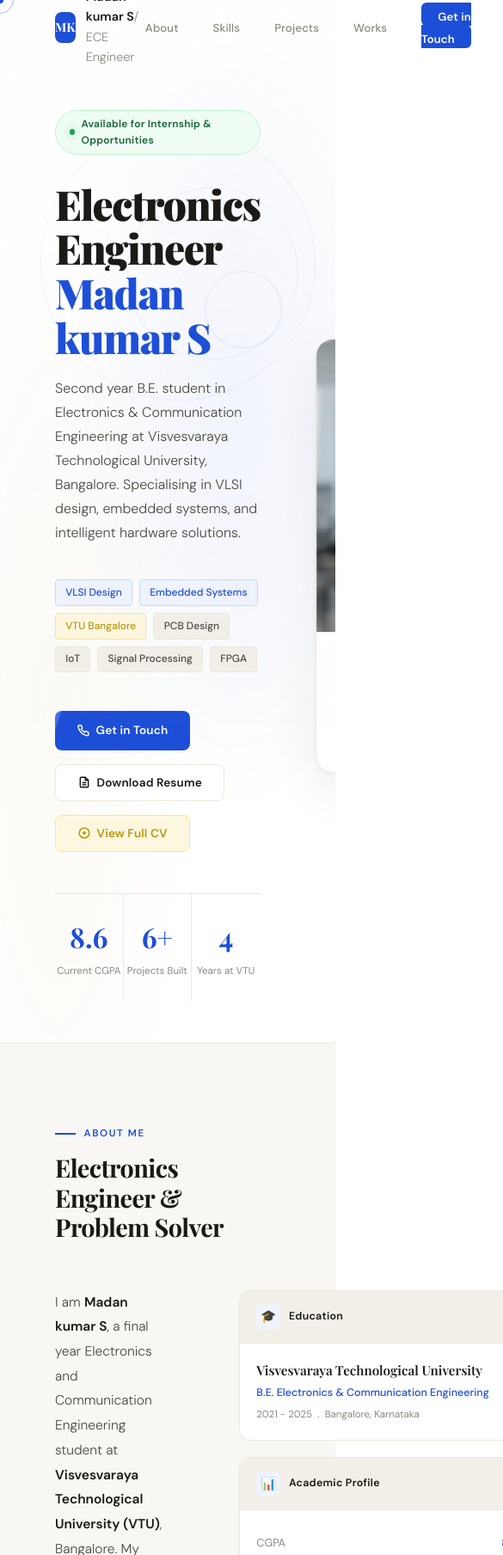
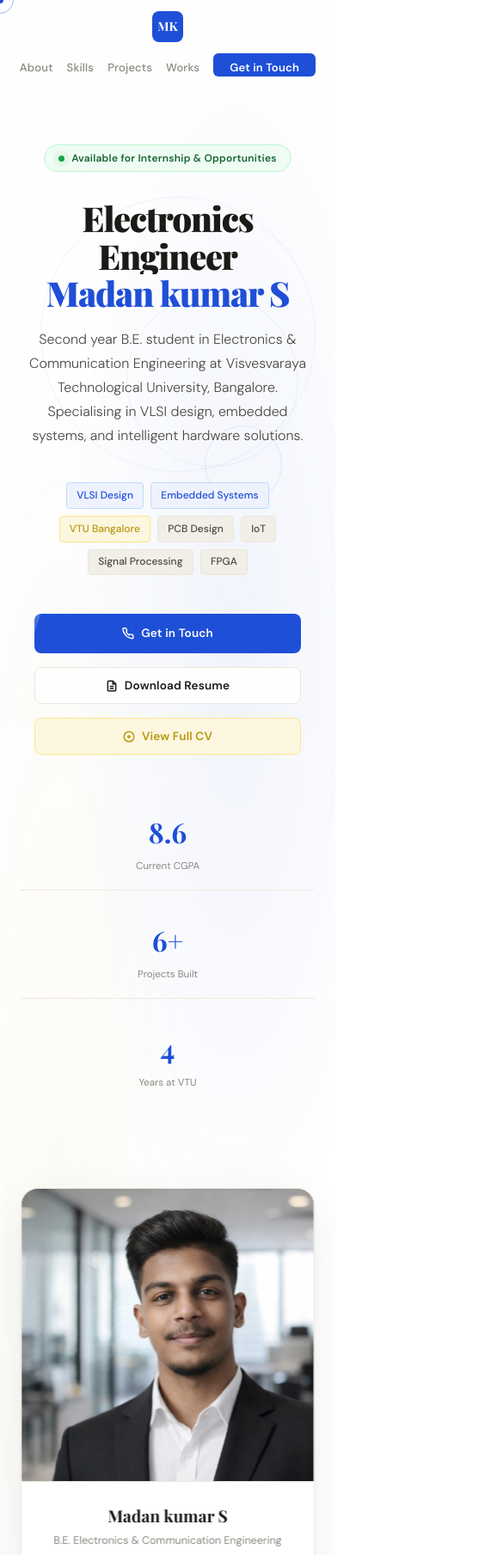
Before and after one commit to madans0316-cmd/Madan-kumar-S-portfolio, a website: page index.html in a window 390 px wide. Shown: the top 1809 px of the page at 86% size, 585 px wide, since content can reach past the window. Drawn offline with nearby package versions, Linux system fonts and the light colour scheme.

Commit message:
Make portfolio fully responsive for mobile & tablet

```diff
--- a/index.html
+++ b/index.html
@@ -3,11 +3,7 @@
 <head>
 <meta charset="UTF-8">
 <meta name="viewport" content="width=device-width, initial-scale=1.0">
-<script>
-  if (screen.width < 1280) {
-    document.querySelector('meta[name="viewport"]').setAttribute('content', 'width=1280');
-  }
-</script>
+
 <title>Madan kumar S - ECE Engineer</title>
 <meta name="description" content="Portfolio of Madan kumar S, an Electronics & Communication Engineering (ECE) student at VTU Bangalore, specialising in VLSI design and embedded systems.">
 <meta name="keywords" content="Madan kumar S, Madan Kumar, Electronics Engineer, ECE Portfolio, VLSI Design, Embedded Systems, IoT, Hardware Design, VTU Bangalore">
--- a/style.css
+++ b/style.css
@@ -1635,3 +1635,127 @@ footer {
   letter-spacing: 0.14em;
   text-transform: uppercase;
 }
+
+/* ================== RESPONSIVE MEDIA QUERIES ================== */
+
+@media (max-width: 1024px) {
+  nav {
+    padding: 0 2rem;
+  }
+  .hero-inner {
+    grid-template-columns: 1fr;
+    gap: 3rem;
+    text-align: center;
+  }
+  .hero-status, .hero-tags {
+    justify-content: center;
+  }
+  .hero-sub {
+    margin: 0 auto 2.5rem;
+  }
+  .hero-actions {
+    justify-content: center;
+  }
+  .hero-heading {
+    font-size: clamp(3rem, 6vw, 4rem);
+  }
+  .hero-right {
+    max-width: 500px;
+    margin: 0 auto;
+  }
+  .about-layout, .contact-layout {
+    grid-template-columns: 1fr;
+    gap: 3rem;
+  }
+  .skills-grid {
+    grid-template-columns: 1fr;
+  }
+  .projects-grid {
+    grid-template-columns: repeat(2, 1fr);
+  }
+  section {
+    padding: 4rem 2rem;
+  }
+  #contact::before {
+    display: none;
+  }
+}
+
+@media (max-width: 768px) {
+  nav {
+    padding: 0 1rem;
+    height: auto;
+    min-height: 64px;
+    flex-wrap: wrap;
+    justify-content: center;
+    gap: 0.5rem;
+    padding-top: 5px;
+  }
+  .nav-name span, .nav-name {
+    display: none;
+  }
+  .nav-brand {
+    padding: 0.5rem 0;
+  }
+  .nav-links {
+    gap: 1rem;
+    margin-bottom: 0.5rem;
+    flex-wrap: wrap;
+    justify-content: center;
+  }
+  #hero {
+    padding: 120px 1.5rem 0;
+  }
+  .hero-heading {
+    font-size: clamp(2.5rem, 8vw, 3rem);
+  }
+  .hero-tags {
+    justify-content: center;
+  }
+  .hero-actions {
+    flex-direction: column;
+    padding: 0 1rem;
+  }
+  .btn {
+    width: 100%;
+    justify-content: center;
+  }
+  .hero-stats {
+    grid-template-columns: 1fr;
+    gap: 1rem;
+    border-top: none;
+  }
+  .stat-item {
+    border-right: none;
+    border-bottom: 1px solid var(--border);
+    padding: 1rem 0;
+  }
+  .stat-item:last-child {
+    border-bottom: none;
+  }
+  .projects-grid {
+    grid-template-columns: 1fr;
+  }
+  .works-row, .works-table-head {
+    grid-template-columns: 2rem 1fr;
+    gap: 1rem;
+  }
+  .works-table-head span:nth-child(3), .works-table-head span:nth-child(4) {
+    display: none;
+  }
+  .works-row > div:nth-child(3), .works-row > div:nth-child(4) {
+    display: none;
+  }
+  .form-row {
+    grid-template-columns: 1fr;
+  }
+  footer {
+    flex-direction: column;
+    gap: 1.5rem;
+    text-align: center;
+    padding: 2rem 1.5rem;
+  }
+  .footer-right {
+    gap: 1.5rem;
+  }
+}
```
